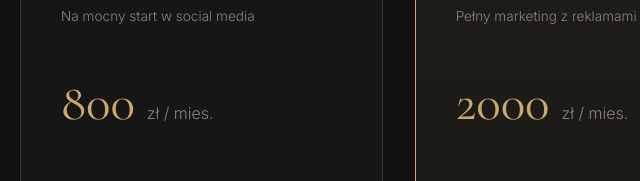
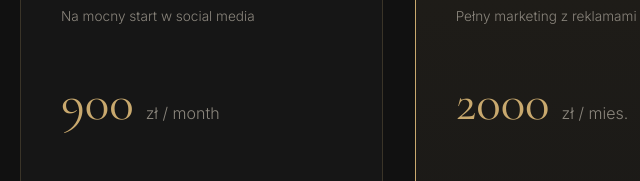
Before and after one commit to ymp9cyz85h-sys/westmont-agency-, a website: page index.html in a window 1280 px wide. Shown: the part 4604-4785 px from the top of the page, 44-684 px from the left. Drawn offline with nearby package versions, Linux system fonts and the light colour scheme.

Commit message:
Update Silver package price to 900 zł per month

```diff
--- a/index.html
+++ b/index.html
@@ -283,7 +283,7 @@ footer{border-top:1px solid var(--line);padding:3rem 0;font-size:.8rem;color:var
       <div class="plan reveal">
         <h3>Silver</h3>
         <p class="plan-desc">Na mocny start w social media</p>
-        <div class="price">800 <small>zł / mies.</small></div>
+        <div class="price">900 <small>zł / month</small></div>
         <ul>
           <li>12 postów miesięcznie</li>
           <li>Prowadzenie 2 profili</li>
```
